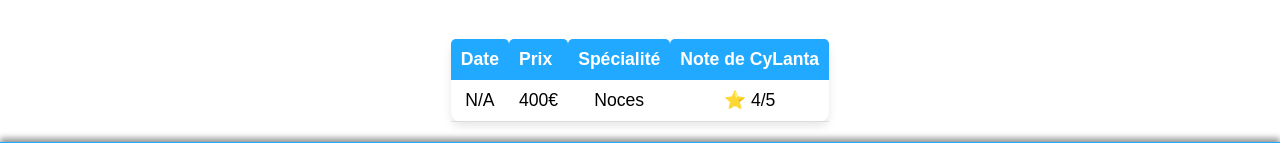
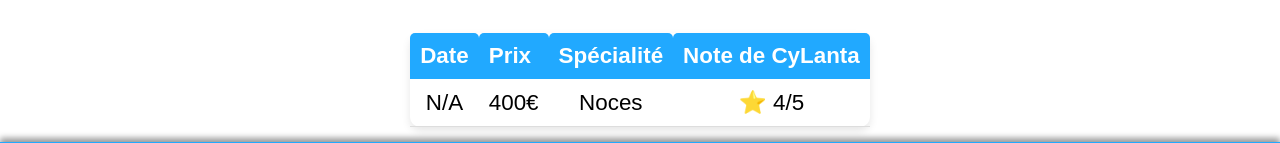
Before and after one commit to Zoulou95/Projet-Info4-CY-MI5A, a PHP site: page /presentation_voyage.html in a window 1280 px wide. Shown: the part 698-841 px from the top of the page. Run offline with PHP 8.4, Linux system fonts and the light colour scheme.

Commit message:
Update presentation_voyage.css

```diff
--- a/src/presentation_voyage.css
+++ b/src/presentation_voyage.css
@@ -39,7 +39,7 @@
 .tableau table {
     width: 100%;
     border-collapse: collapse;
-    font-size:2.2vh;
+    font-size:2.8vh;
 }
 
 .tableau th {
```
